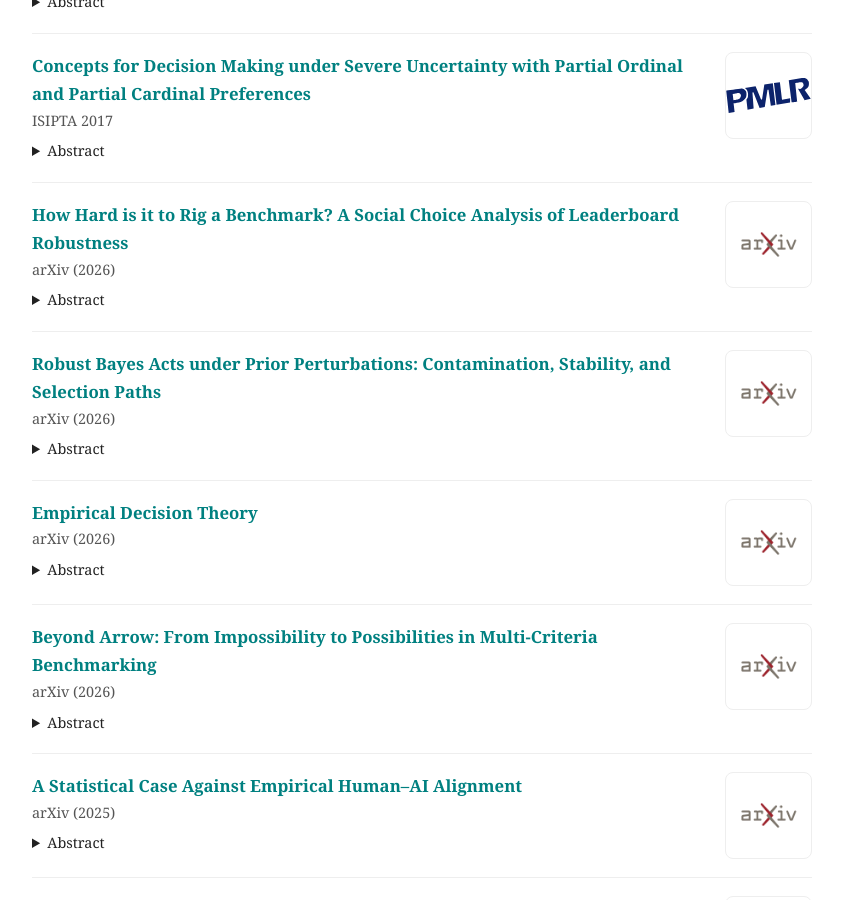
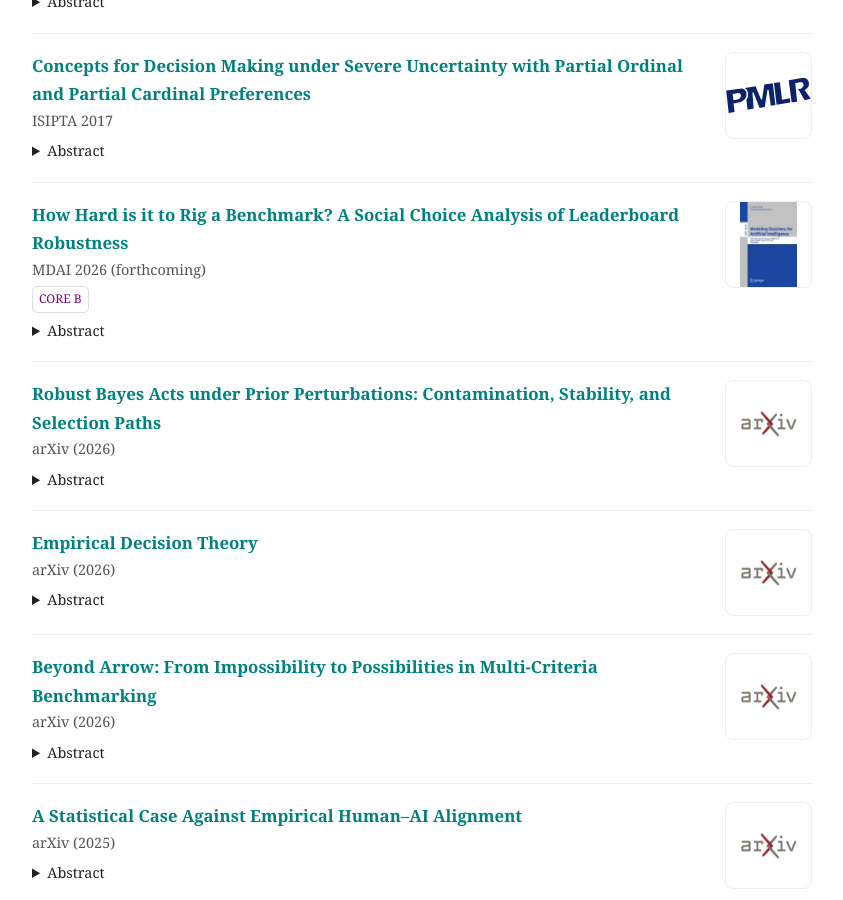
Before and after one commit to jansenc/jansenc.github.io, a Jekyll site: the page built from publications/index.md, in a window 1280 px wide and 900 px high, scrolled down 3117 px. Shown: the whole window, without its empty margins (378-1221 px from the left). Built offline with Jekyll 4.4.1, drawn with Linux system fonts in a browser that asks for light colours.

Commit message:
Update index.md

```diff
--- a/publications/index.md
+++ b/publications/index.md
@@ -354,16 +354,17 @@ Partial Ordinal and Partial Cardinal Preferences</a></b></div>
 <!-- ===================================================== -->
 <!-- ================= PREPRINTS ========================= -->
 <!-- ===================================================== -->
-<div class="pub preprint">
+<div class="pub conference">
   <div class="pub-left">
     <div class="pub-title"><b><a href="https://arxiv.org/abs/2605.23628" class="paper-link">How Hard is it to Rig a Benchmark? A Social Choice Analysis of Leaderboard Robustness</a></b></div>
-    <div class="pub-meta">arXiv (2026)</div>
+    <div class="pub-meta">MDAI 2026 (forthcoming)</div>
+     <span class="tag">CORE B</span>
 
   <details><summary>Abstract</summary>
     Multi-task benchmarks have become a central pillar of machine learning research, yet their growing influence has incentivised benchmark gaming -- strategic actions taken to improve the leaderboard rank of a specific model. Treating datasets as voters and models as candidates, we consider benchmark-specific training -- the inclusion of benchmark data in training -- as a form of election manipulation. For any ordinal benchmark, the problem of choosing datasets to train on so that a target model becomes top-ranked corresponds to shift bribery, a class of manipulation problems from computational social choice. Leveraging this identification, we show that the benchmark-specific training problem is NP-hard under Borda count and mean win rate. Complementing this worst-case perspective, we introduce the instance-level robustness, the minimum number of datasets a model developer must include in training to top a given leaderboard, and derive expressions for it under arithmetic mean, median, mean win rate and pairwise majority. We evaluate these expressions on MMLU under HELM and on BIG-Bench Hard (BBH) under the Open LLM Leaderboard. Across both suites, mean win rate is hardest to manipulate: this gap is clear on BBH (24 tasks, 4507 models), where its median robustness is 22 tasks (92%), compared with 13 (54%) under arithmetic mean and 12 (50%) under median and pairwise majority.
      </details>
   </div>
-  <img src="/assets/arxiv.jpg">
+  <img src="/assets/mdai.webp">
 </div>
 
 <div class="pub preprint">
```
